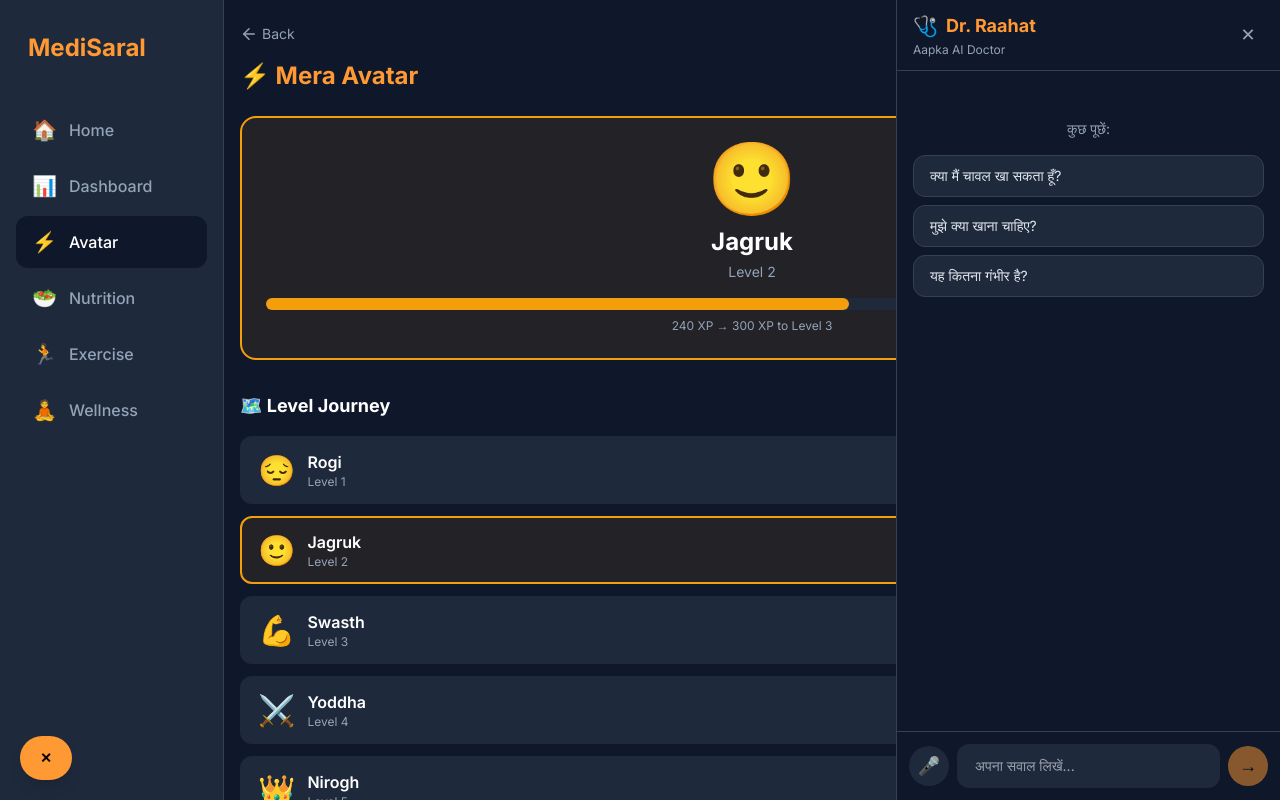
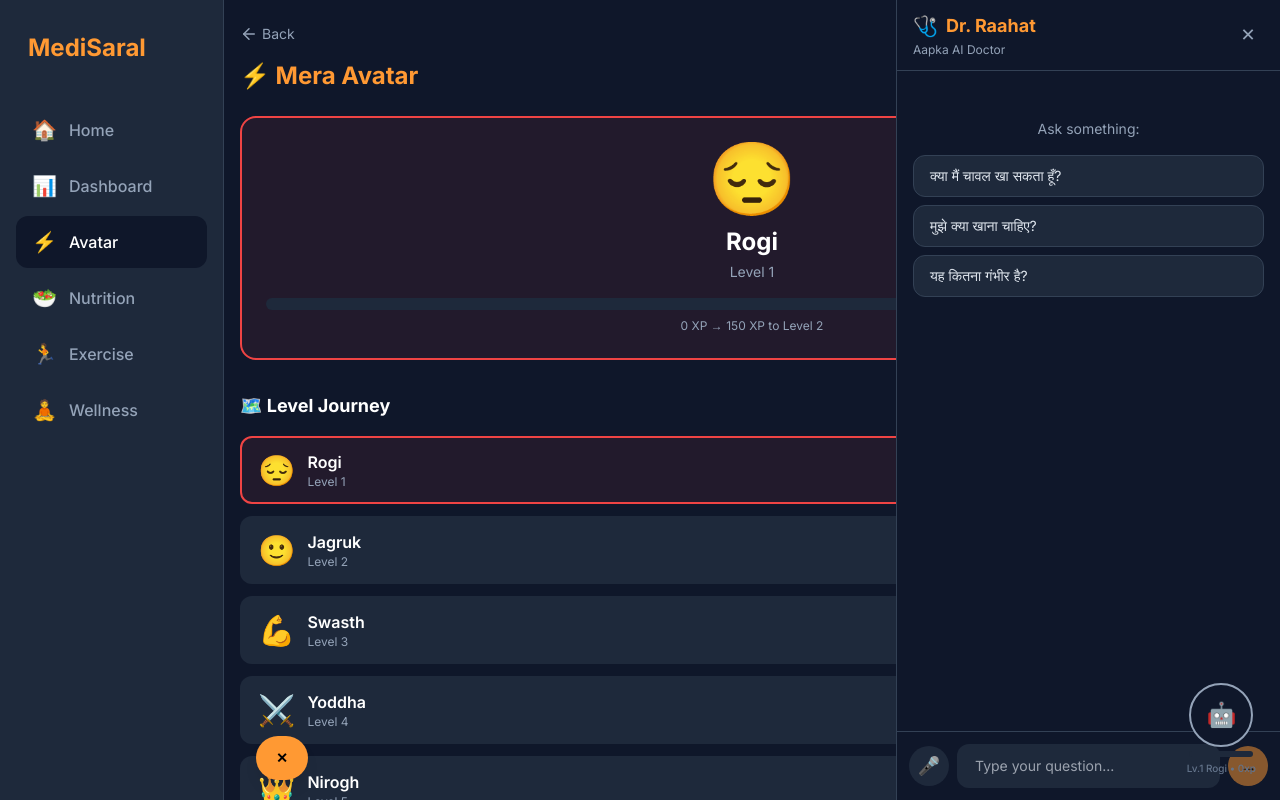
Before and after one commit to Rishabh-j6/reportraahat, a Next.js app in the folder frontend/: page /avatar in a window 1280 px wide. Both pictures are taken after a click on the button "💬 Dr. Raahat". Shown: the top 800 px of the page. Built offline with nearby package versions, Linux system fonts and the light colour scheme.

Commit message:
feat: all member 3 tasks complete

```diff
--- a/frontend/app/avatar/page.tsx
+++ b/frontend/app/avatar/page.tsx
@@ -1,7 +1,8 @@
 "use client"
-import { motion } from "framer-motion";
-import { ArrowLeft } from "lucide-react";
-import { useRouter } from "next/navigation";
+import { useGUCStore } from "@/lib/store"
+import { motion } from "framer-motion"
+import { ArrowLeft } from "lucide-react"
+import { useRouter } from "next/navigation"
 
 const LEVELS = [
   { level: 1, emoji: "😔", title: "Rogi", color: "#EF4444", xp: 0 },
@@ -9,7 +10,7 @@ const LEVELS = [
   { level: 3, emoji: "💪", title: "Swasth", color: "#10B981", xp: 300 },
   { level: 4, emoji: "⚔️", title: "Yoddha", color: "#3B82F6", xp: 500 },
   { level: 5, emoji: "👑", title: "Nirogh", color: "#A855F7", xp: 750 },
-];
+]
 
 const XP_ACTIONS = [
   { emoji: "📄", text: "Report upload karo", xp: 50 },
@@ -20,24 +21,25 @@ const XP_ACTIONS = [
   { emoji: "😊", text: "Mood check-in karo", xp: 5 },
   { emoji: "🔥", text: "7-day streak banao", xp: 25 },
   { emoji: "📤", text: "Family se share karo", xp: 30 },
-];
-
-const currentXP = 240;
-const currentLevel = 2;
+]
 
 const fade = (delay = 0) => ({
   initial: { opacity: 0, y: 20 },
   animate: { opacity: 1, y: 0 },
   transition: { duration: 0.5, delay },
-});
+})
 
 export default function AvatarPage() {
-  const router = useRouter();
-  const lvl = LEVELS[currentLevel - 1];
-  const nextLvl = LEVELS[currentLevel];
+  const router = useRouter()
+  const { avatarXP: currentXP } = useGUCStore()
+  const currentLevel = currentXP >= 750 ? 5 : currentXP >= 500 ? 4 : currentXP >= 300 ? 3 : currentXP >= 150 ? 2 : 1
+
+
+  const lvl = LEVELS[currentLevel - 1]
+  const nextLvl = LEVELS[currentLevel]
   const progress = nextLvl
     ? ((currentXP - lvl.xp) / (nextLvl.xp - lvl.xp)) * 100
-    : 100;
+    : 100
 
   return (
     <div className="min-h-screen px-4 py-6 pb-24" style={{ background: "#0F172A", color: "#fff" }}>
@@ -50,28 +52,19 @@ export default function AvatarPage() {
         <ArrowLeft size={18} /> Back
       </motion.button>
 
-      <motion.h1
-        className="mb-6 text-2xl font-bold"
-        style={{ color: "#FF9933" }}
-        {...fade(0.05)}
-      >
+      <motion.h1 className="mb-6 text-2xl font-bold" style={{ color: "#FF9933" }} {...fade(0.05)}>
         ⚡ Mera Avatar
       </motion.h1>
 
       {/* Main card */}
       <motion.div
         className="mb-8 rounded-2xl p-6 text-center"
-        style={{
-          border: `2px solid ${lvl.color}`,
-          background: `${lvl.color}15`,
-        }}
+        style={{ border: `2px solid ${lvl.color}`, background: `${lvl.color}15` }}
         {...fade(0.1)}
       >
         <div className="text-7xl mb-3">{lvl.emoji}</div>
         <div className="text-2xl font-bold mb-1">{lvl.title}</div>
-        <div className="text-sm mb-4" style={{ color: "#94A3B8" }}>
-          Level {currentLevel}
-        </div>
+        <div className="text-sm mb-4" style={{ color: "#94A3B8" }}>Level {currentLevel}</div>
         <div className="w-full rounded-full h-3 mb-2" style={{ background: "#1E293B" }}>
           <motion.div
             className="h-3 rounded-full"
@@ -91,9 +84,9 @@ export default function AvatarPage() {
         <h2 className="text-lg font-bold mb-4">🗺️ Level Journey</h2>
         <div className="flex flex-col gap-3">
           {LEVELS.map((l) => {
-            const completed = l.level < currentLevel;
-            const current = l.level === currentLevel;
-            const future = l.level > currentLevel;
+            const completed = l.level < currentLevel
+            const current = l.level === currentLevel
+            const future = l.level > currentLevel
             return (
               <motion.div
                 key={l.level}
@@ -108,13 +101,11 @@ export default function AvatarPage() {
                 <span className="text-3xl">{l.emoji}</span>
                 <div className="flex-1">
                   <div className="font-semibold">{l.title}</div>
-                  <div className="text-xs" style={{ color: "#94A3B8" }}>
-                    Level {l.level}
-                  </div>
+                  <div className="text-xs" style={{ color: "#94A3B8" }}>Level {l.level}</div>
                 </div>
                 {completed && <span className="text-lg">✅</span>}
               </motion.div>
-            );
+            )
           })}
         </div>
       </motion.div>
@@ -132,13 +123,11 @@ export default function AvatarPage() {
             >
               <div className="text-2xl mb-1">{a.emoji}</div>
               <div className="text-xs mb-1">{a.text}</div>
-              <div className="text-sm font-bold" style={{ color: "#FF9933" }}>
-                +{a.xp} XP
-              </div>
+              <div className="text-sm font-bold" style={{ color: "#FF9933" }}>+{a.xp} XP</div>
             </motion.div>
           ))}
         </div>
       </motion.div>
     </div>
-  );
+  )
 }
--- a/frontend/app/layout.tsx
+++ b/frontend/app/layout.tsx
@@ -1,13 +1,12 @@
 "use client"
-import type { Metadata } from "next";
-import { Inter } from "next/font/google";
-import Link from "next/link";
-import "./globals.css";
-import { NavLinks } from "@/components/NavLinks";
+import { Inter } from "next/font/google"
+import Link from "next/link"
+import "./globals.css"
+import { NavLinks } from "@/components/NavLinks"
 import DoctorChat from "@/components/DoctorChat"
+import AvatarPanel from "@/components/AvatarPanel"
 
-const inter = Inter({ subsets: ["latin"] });
-
+const inter = Inter({ subsets: ["latin"] })
 
 const navLinks = [
   { label: "Home", to: "/", icon: "🏠" },
@@ -16,13 +15,14 @@ const navLinks = [
   { label: "Nutrition", to: "/nutrition", icon: "🥗" },
   { label: "Exercise", to: "/exercise", icon: "🏃" },
   { label: "Wellness", to: "/wellness", icon: "🧘" },
-];
+]
 
 export default function RootLayout({ children }: { children: React.ReactNode }) {
   return (
     <html lang="en">
       <body className={`${inter.className} min-h-screen bg-[#0F172A] text-white`}>
-        <aside className="fixed top-0 left-0 h-full w-56 border-r border-[#334155] flex flex-col py-8 px-4 bg-[#1E293B]">
+        <aside className="fixed top-0 left-0 h-full w-56 border-r border-[#334155]
+          flex flex-col py-8 px-4 bg-[#1E293B]">
           <Link href="/" className="text-2xl font-bold mb-10 px-3 text-[#FF9933]">
             MediSaral
           </Link>
@@ -30,14 +30,10 @@ export default function RootLayout({ children }: { children: React.ReactNode })
         </aside>
 
         <main className="ml-56 min-h-screen">{children}</main>
-        <main className="ml-56 min-h-screen">
-          {children}
-        </main>
-        <DoctorChat
-          language="hindi"
-          onSend={async (msg) => { return "Test response" }}
-        />
+
+        <DoctorChat onSend={async (msg) => { return "Test response" }} />
+        <AvatarPanel />
       </body>
     </html>
-  );
+  )
 }
--- a/frontend/components/AvatarPanel.tsx
+++ b/frontend/components/AvatarPanel.tsx
@@ -1,40 +1,53 @@
-// OWNER: Member 3
-// Fixed bottom-right Lottie avatar
-// Reads avatarState from GUC store
-// 9 states: IDLE, WAVING, THINKING, ANALYZING, SPEAKING, HAPPY, LEVEL_UP, CONCERNED, CELEBRATING
-// Falls back to animated SVG if Lottie file missing
-// Shows XP bar + level label underneath
-//
-// Lottie files to download from lottiefiles.com (search "robot doctor"):
-//   public/lottie/idle.json
-//   public/lottie/thinking.json
-//   public/lottie/happy.json
-//   public/lottie/levelup.json
-//   public/lottie/concerned.json
-//   public/lottie/celebrating.json
+"use client"
+import { useGUCStore } from "@/lib/store"
 
-import { AvatarState } from "@/lib/store"
+export default function AvatarPanel() {
+  const { avatarState, avatarXP } = useGUCStore()
+  const avatarLevel = avatarXP >= 750 ? 5 : avatarXP >= 500 ? 4 : avatarXP >= 300 ? 3 : avatarXP >= 150 ? 2 : 1
 
-interface AvatarPanelProps {
-  avatarState?: AvatarState
-  avatarLevel?: number
-  avatarXP?: number
-}
+  const levelColors = ["", "#94a3b8", "#f97316", "#22c55e", "#3b82f6", "#fbbf24"]
+  const levelTitles = ["", "Rogi", "Jagruk", "Swasth", "Yoddha", "Nirogh"]
+  const color = levelColors[avatarLevel]
 
-export default function AvatarPanel({
-  avatarState = "IDLE",
-  avatarLevel = 1,
-  avatarXP = 0,
-}: AvatarPanelProps) {
-  // TODO Member 3: implement full Lottie state machine
   return (
     <div className="fixed bottom-6 right-6 z-50 flex flex-col items-center gap-1">
-      <div className="w-16 h-16 rounded-full bg-slate-800 border-2 border-primary
-        flex items-center justify-center text-2xl">
+
+      {/* State tooltip */}
+      {avatarState !== "IDLE" && (
+        <div className="text-xs px-2 py-1 rounded-full bg-slate-800 border
+          border-slate-600 text-[#FF9933] whitespace-nowrap mb-1">
+          {avatarState === "THINKING" && "Soch raha hoon..."}
+          {avatarState === "ANALYZING" && "Analyze ho raha hai..."}
+          {avatarState === "HAPPY" && "Shabash! 🎉"}
+          {avatarState === "LEVEL_UP" && "Level Up! ⚡"}
+          {avatarState === "SPEAKING" && "Sun lo..."}
+          {avatarState === "CONCERNED" && "Dhyan do..."}
+        </div>
+      )}
+
+      {/* Avatar circle */}
+      <div
+        className="w-16 h-16 rounded-full bg-slate-900 border-2
+          flex items-center justify-center text-2xl"
+        style={{ borderColor: color }}
+      >
         🤖
       </div>
-      <span className="text-[10px] text-slate-500">
-        Lv.{avatarLevel} • {avatarXP}xp
+
+      {/* XP bar */}
+      <div className="w-16 h-1.5 bg-slate-800 rounded-full overflow-hidden">
+        <div
+          className="h-full rounded-full transition-all duration-1000"
+          style={{
+            background: color,
+            width: `${Math.min((avatarXP % 250) / 250 * 100, 100)}%`
+          }}
+        />
+      </div>
+
+      {/* Level label */}
+      <span className="text-[10px] text-slate-500 font-medium">
+        Lv.{avatarLevel} {levelTitles[avatarLevel]} • {avatarXP}xp
       </span>
     </div>
   )
--- a/frontend/components/DoctorChat.tsx
+++ b/frontend/components/DoctorChat.tsx
@@ -1,6 +1,7 @@
 "use client"
 import { useState, useRef, useEffect } from "react";
 import { AnimatePresence, motion } from "framer-motion";
+import { useGUCStore } from "@/lib/store";
 
 interface Message {
   id: string;
@@ -9,7 +10,6 @@ interface Message {
 }
 
 interface DoctorChatProps {
-  language?: "hindi" | "english";
   onSend: (message: string) => Promise<string>;
 }
 
@@ -34,7 +34,10 @@ const BouncingDots = () => (
   </div>
 );
 
-const DoctorChat: React.FC<DoctorChatProps> = ({ language = "hindi", onSend }) => {
+const DoctorChat: React.FC<DoctorChatProps> = ({ onSend }) => {
+  const { profile } = useGUCStore()
+  const language = profile.language === "HI" ? "hindi" : "english"
+
   const [open, setOpen] = useState(false);
   const [messages, setMessages] = useState<Message[]>([]);
   const [input, setInput] = useState("");
@@ -60,7 +63,11 @@ const DoctorChat: React.FC<DoctorChatProps> = ({ language = "hindi", onSend }) =
     } catch {
       setMessages((prev) => [
         ...prev,
-        { id: (Date.now() + 1).toString(), text: "कुछ गड़बड़ हो गई। कृपया दोबारा कोशिश करें।", sender: "doctor" },
+        {
+          id: (Date.now() + 1).toString(),
+          text: "कुछ गड़बड़ हो गई। कृपया दोबारा कोशिश करें।",
+          sender: "doctor",
+        },
       ]);
     } finally {
       setLoading(false);
@@ -71,7 +78,7 @@ const DoctorChat: React.FC<DoctorChatProps> = ({ language = "hindi", onSend }) =
     <>
       <button
         onClick={() => setOpen((o) => !o)}
-        className="fixed bottom-5 left-5 z-50 rounded-full px-5 py-3 font-bold text-sm shadow-lg transition-transform hover:scale-105 active:scale-95"
+        className="fixed bottom-5 left-64 z-50 rounded-full px-5 py-3 font-bold text-sm shadow-lg transition-transform hover:scale-105 active:scale-95"
         style={{ backgroundColor: "#FF9933", color: "#000" }}
       >
         {open ? "✕" : "💬 Dr. Raahat"}
@@ -95,13 +102,20 @@ const DoctorChat: React.FC<DoctorChatProps> = ({ language = "hindi", onSend }) =
               className="fixed top-0 right-0 z-50 h-full w-full sm:w-96 flex flex-col"
               style={{ backgroundColor: "#0F172A", borderLeft: "1px solid #334155" }}
             >
-              <div className="flex items-center justify-between px-4 py-3 border-b" style={{ borderColor: "#334155" }}>
+              <div
+                className="flex items-center justify-between px-4 py-3 border-b"
+                style={{ borderColor: "#334155" }}
+              >
                 <div>
                   <div className="flex items-center gap-2">
                     <span className="text-xl">🩺</span>
-                    <span className="font-bold text-lg" style={{ color: "#FF9933" }}>Dr. Raahat</span>
+                    <span className="font-bold text-lg" style={{ color: "#FF9933" }}>
+                      Dr. Raahat
+                    </span>
                   </div>
-                  <p className="text-xs mt-0.5" style={{ color: "#94a3b8" }}>Aapka AI Doctor</p>
+                  <p className="text-xs mt-0.5" style={{ color: "#94a3b8" }}>
+                    Aapka AI Doctor
+                  </p>
                 </div>
                 <button
                   onClick={() => setOpen(false)}
@@ -115,7 +129,10 @@ const DoctorChat: React.FC<DoctorChatProps> = ({ language = "hindi", onSend }) =
               <div className="flex-1 overflow-y-auto px-4 py-4 space-y-3">
                 {messages.length === 0 && !loading && (
                   <div className="flex flex-col gap-2 mt-8">
-                    <p className="text-center text-sm mb-2" style={{ color: "#94a3b8" }}>
+                    <p
+                      className="text-center text-sm mb-2"
+                      style={{ color: "#94a3b8" }}
+                    >
                       {language === "hindi" ? "कुछ पूछें:" : "Ask something:"}
                     </p>
                     {suggestions.map((s) => (
@@ -123,7 +140,11 @@ const DoctorChat: React.FC<DoctorChatProps> = ({ language = "hindi", onSend }) =
                         key={s}
                         onClick={() => send(s)}
                         className="rounded-xl px-4 py-2.5 text-sm text-left transition-colors hover:opacity-90"
-                        style={{ backgroundColor: "#1e293b", color: "#e2e8f0", border: "1px solid #334155" }}
+                        style={{
+                          backgroundColor: "#1e293b",
+                          color: "#e2e8f0",
+                          border: "1px solid #334155",
+                        }}
                       >
                         {s}
                       </button>
@@ -132,12 +153,19 @@ const DoctorChat: React.FC<DoctorChatProps> = ({ language = "hindi", onSend }) =
                 )}
 
                 {messages.map((msg) => (
-                  <div key={msg.id} className={`flex ${msg.sender === "user" ? "justify-end" : "justify-start"}`}>
+                  <div
+                    key={msg.id}
+                    className={`flex ${msg.sender === "user" ? "justify-end" : "justify-start"}`}
+                  >
                     <div
                       className="max-w-[80%] rounded-2xl px-4 py-2.5 text-sm"
                       style={
                         msg.sender === "user"
-                          ? { backgroundColor: "#1e293b", borderLeft: "3px solid #FF9933", color: "#e2e8f0" }
+                          ? {
+                            backgroundColor: "#1e293b",
+                            borderLeft: "3px solid #FF9933",
+                            color: "#e2e8f0",
+                          }
                           : { backgroundColor: "#1e293b", color: "#e2e8f0" }
                       }
                     >
@@ -150,7 +178,10 @@ const DoctorChat: React.FC<DoctorChatProps> = ({ language = "hindi", onSend }) =
                 <div ref={bottomRef} />
               </div>
 
-              <div className="px-3 py-3 flex items-center gap-2 border-t" style={{ borderColor: "#334155" }}>
+              <div
+                className="px-3 py-3 flex items-center gap-2 border-t"
+                style={{ borderColor: "#334155" }}
+              >
                 <button
                   className="w-10 h-10 flex items-center justify-center rounded-full text-lg shrink-0 hover:opacity-80"
                   style={{ backgroundColor: "#1e293b", color: "#94a3b8" }}
@@ -161,9 +192,17 @@ const DoctorChat: React.FC<DoctorChatProps> = ({ language = "hindi", onSend }) =
                   value={input}
                   onChange={(e) => setInput(e.target.value)}
                   onKeyDown={(e) => e.key === "Enter" && send(input)}
-                  placeholder={language === "hindi" ? "अपना सवाल लिखें..." : "Type your question..."}
+                  placeholder={
+                    language === "hindi"
+                      ? "अपना सवाल लिखें..."
+                      : "Type your question..."
+                  }
                   className="flex-1 rounded-xl px-4 py-2.5 text-sm outline-none transition-colors"
-                  style={{ backgroundColor: "#1e293b", color: "#e2e8f0", border: "2px solid transparent" }}
+                  style={{
+                    backgroundColor: "#1e293b",
+                    color: "#e2e8f0",
+                    border: "2px solid transparent",
+                  }}
                   onFocus={(e) => (e.currentTarget.style.borderColor = "#FF9933")}
                   onBlur={(e) => (e.currentTarget.style.borderColor = "transparent")}
                 />
```
